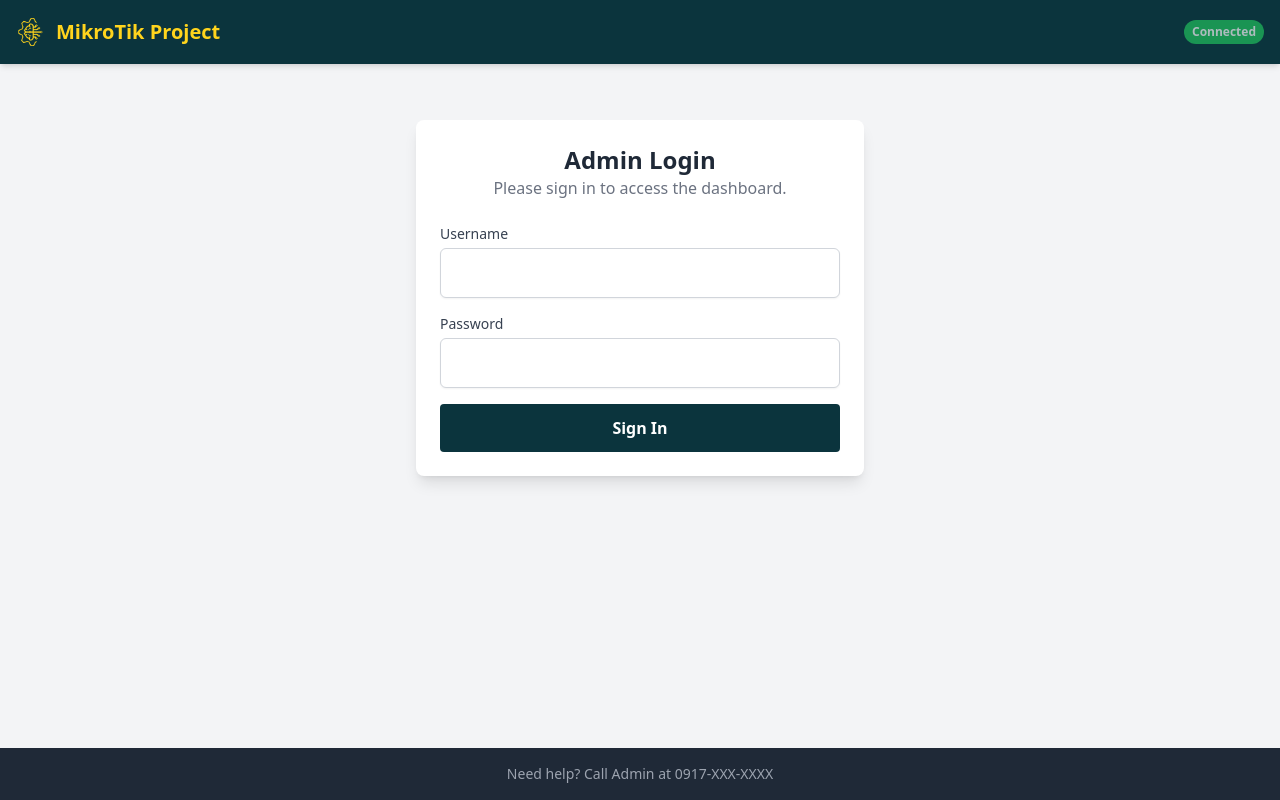
After one commit to jsnb21/mikrotik-project, a Flask app: page /login in a window 1280 px wide. The commit adds this page. Run offline with Flask 3, Linux system fonts and the light colour scheme; data comes from the database, SQL or seed files in the repository; both versions use the stored data as it was after the commit; some libraries are stand-ins or nearby versions.

Commit message:
Authentication & Dashboard Analytics
Authentication & Dashboard Analytics
This update strengthens application security and provides administrators with better visibility into voucher performance through a new authentication layer and enhanced data visualization.

New Features & Updates
Secure Admin Authentication:

Integrated Flask-Login to manage secure administrative sessions.

Implemented a new Admin Model to handle credentials and permissions.

Added dedicated routes for secure Login and Logout functionality.

Administrative Management:

Introduced a Settings Page allowing for the addition of new admins and password management.

Enhanced Data Insights:

Updated the Admin Dashboard with real-time statistics, categorizing vouchers into Active, Expired, and Unused statuses.

UI/UX Refinements:

Modernized the interface with a custom logo integration.

Improved site-wide navigation for a more intuitive administrative workflow.

```diff
--- a/app/__init__.py
+++ b/app/__init__.py
@@ -1,17 +1,21 @@
 from flask import Flask
 from flask_sqlalchemy import SQLAlchemy
+from flask_login import LoginManager
 from config import Config
 
 db = SQLAlchemy()
+login_manager = LoginManager()
+login_manager.login_view = 'main.login'
 
 def create_app(config_class=Config):
     app = Flask(__name__)
     app.config.from_object(config_class)
 
     db.init_app(app)
+    login_manager.init_app(app)
 
     with app.app_context():
-        from .models import Voucher  # Import models so db.create_all() works
+        from .models import Voucher, Admin  # Import models so db.create_all() works
         db.create_all()
 
     # Register Blueprint
--- a/app/models.py
+++ b/app/models.py
@@ -1,7 +1,22 @@
 from . import db
+from flask_login import UserMixin
+from werkzeug.security import generate_password_hash, check_password_hash
 from datetime import datetime, timezone, timedelta
 import secrets
 import string
+
+class Admin(UserMixin, db.Model):
+    __tablename__ = 'admins'
+
+    id = db.Column(db.Integer, primary_key=True)
+    username = db.Column(db.String(64), unique=True, nullable=False)
+    password_hash = db.Column(db.String(256), nullable=False)
+
+    def set_password(self, password):
+        self.password_hash = generate_password_hash(password)
+
+    def check_password(self, password):
+        return check_password_hash(self.password_hash, password)
 
 class Voucher(db.Model):
     __tablename__ = 'vouchers'
--- a/app/routes.py
+++ b/app/routes.py
@@ -1,11 +1,55 @@
 from flask import Blueprint, render_template, request, jsonify, redirect, url_for, flash, session
-from . import db
-from .models import Voucher
+from flask_login import login_user, logout_user, login_required, current_user
+from . import db, login_manager
+from .models import Voucher, Admin
 from .utils import mikrotik_allow_mac
 from datetime import datetime, timezone
 from sqlalchemy import func
+import string
+import secrets
 
 bp = Blueprint('main', __name__)
+
+@login_manager.user_loader
+def load_user(user_id):
+    return Admin.query.get(int(user_id))
+
+def create_default_admin():
+    if not Admin.query.filter_by(username='jsnb').first():
+        temp_password = 'temp_password_123' # Temporary password
+        admin = Admin(username='jsnb')
+        admin.set_password(temp_password)
+        db.session.add(admin)
+        db.session.commit()
+        print(f"Default admin 'jsnb' created with password: {temp_password}")
+
+
+@bp.route('/login', methods=['GET', 'POST'])
+def login():
+    # Ensure default admin exists
+    create_default_admin()
+
+    if current_user.is_authenticated:
+        return redirect(url_for('main.admin_dashboard'))
+
+    if request.method == 'POST':
+        username = request.form.get('username')
+        password = request.form.get('password')
+
+        user = Admin.query.filter_by(username=username).first()
+
+        if user and user.check_password(password):
+            login_user(user)
+            return redirect(url_for('main.admin_dashboard'))
+        else:
+            flash('Invalid username or password', 'error')
+
+    return render_template('login.html')
+
+@bp.route('/logout')
+def logout():
+    logout_user()
+    return redirect(url_for('main.login'))
 
 @bp.route('/')
 def index():
@@ -97,11 +141,27 @@ def api_status(code_or_mac):
 # --- Admin Routes ---
 
 @bp.route('/admin')
+@login_required
 def admin_dashboard():
     # Analytics Logic
+    now = datetime.now(timezone.utc)
+
     total_vouchers = Voucher.query.count()
-    used_vouchers = Voucher.query.filter_by(is_activated=True).count()
-    unused_vouchers = total_vouchers - used_vouchers
+
+    # Active: Activated AND Expires in Future
+    active_vouchers = Voucher.query.filter(
+        Voucher.is_activated == True,
+        Voucher.expires_at > now
+    ).count()
+
+    # Used (Expired): Activated AND Expires in Past
+    used_vouchers = Voucher.query.filter(
+        Voucher.is_activated == True,
+        Voucher.expires_at <= now
+    ).count()
+
+    # Unused: Not Activated
+    unused_vouchers = Voucher.query.filter_by(is_activated=False).count()
 
     # Revenue
     revenue = db.session.query(func.sum(Voucher.price_amount)).filter_by(is_activated=True).scalar() or 0
@@ -109,14 +169,27 @@ def admin_dashboard():
     # Recent Vouchers
     recent_vouchers = Voucher.query.order_by(Voucher.created_at.desc()).limit(20).all()
 
+    # All Admins (for management list)
+    admins = Admin.query.all()
+
     return render_template('admin.html',
                            total=total_vouchers,
+                           active=active_vouchers,
                            used=used_vouchers,
                            unused=unused_vouchers,
                            revenue=revenue,
-                           vouchers=recent_vouchers)
+                           vouchers=recent_vouchers,
+                           admins=admins,
+                           current_user=current_user)
+
+@bp.route('/admin/settings')
+@login_required
+def admin_settings():
+    admins = Admin.query.all()
+    return render_template('admin_settings.html', admins=admins)
 
 @bp.route('/admin/generate', methods=['POST'])
+@login_required
 def generate_vouchers():
     amount = int(request.form.get('amount', 10))
     duration = int(request.form.get('duration', 60))
@@ -137,7 +210,40 @@ def generate_vouchers():
     flash(f"Generated {amount} vouchers.", "success")
     return redirect(url_for('main.admin_dashboard'))
 
+@bp.route('/admin/add-admin', methods=['POST'])
+@login_required
+def add_admin():
+    username = request.form.get('username')
+    if Admin.query.filter_by(username=username).first():
+        flash('Username already exists', 'error')
+        return redirect(url_for('main.admin_settings'))
+
+    # Generate random temp password
+    alphabet = string.ascii_letters + string.digits
+    temp_password = ''.join(secrets.choice(alphabet) for _ in range(8))
+
+    new_admin = Admin(username=username)
+    new_admin.set_password(temp_password)
+    db.session.add(new_admin)
+    db.session.commit()
+
+    flash(f"Admin '{username}' added. Temp Password: {temp_password}", "success")
+    return redirect(url_for('main.admin_settings'))
+
+@bp.route('/admin/change-password', methods=['POST'])
+@login_required
+def change_password():
+    new_password = request.form.get('new_password')
+    if new_password:
+        current_user.set_password(new_password)
+        db.session.commit()
+        flash("Password updated successfully.", "success")
+    else:
+        flash("Password cannot be empty.", "error")
+    return redirect(url_for('main.admin_settings'))
+
 @bp.route('/admin/reset', methods=['POST'])
+@login_required
 def reset_vouchers():
     # Dangerous action: Deletes ALL vouchers
     try:
--- a/app/templates/base.html
+++ b/app/templates/base.html
@@ -4,6 +4,7 @@
     <meta charset="UTF-8">
     <meta name="viewport" content="width=device-width, initial-scale=1.0">
     <title>MikroTik Project</title>
+    <link rel="icon" href="{{ url_for('static', filename='img/logo.png') }}">
     <!-- Tailwind CSS -->
     <script src="https://cdn.tailwindcss.com"></script>
     <!-- Chart.js -->
@@ -12,12 +13,13 @@
 <body class="bg-gray-100 min-h-screen flex flex-col">
 
     <!-- Header -->
-    <header class="bg-[#0b343d] text-white p-4 shadow-md">
+    <header class="bg-[#0b343d] text-[#ffd41d] p-4 shadow-md">
         <div class="container mx-auto flex justify-between items-center">
             <h1 class="text-xl font-bold flex items-center gap-2">
-                <span>📶</span> MikroTik Project
+                <img src="{{ url_for('static', filename='img/logo.png') }}" alt="Logo" class="h-8 w-auto">
+                MikroTik Project
             </h1>
-            <span class="bg-green-500 text-xs font-bold px-2 py-1 rounded-full animate-pulse">Connected</span>
+            <span class="bg-green-500 text-white text-xs font-bold px-2 py-1 rounded-full animate-pulse">Connected</span>
         </div>
     </header>
 
--- /dev/null
+++ b/app/templates/login.html
@@ -0,0 +1,28 @@
+{% extends "base.html" %}
+
+{% block content %}
+<div class="max-w-md mx-auto bg-white rounded-lg shadow-lg p-6 mt-10">
+    <div class="text-center mb-6">
+        <h2 class="text-2xl font-bold text-gray-800">Admin Login</h2>
+        <p class="text-gray-500">Please sign in to access the dashboard.</p>
+    </div>
+
+    <form action="{{ url_for('main.login') }}" method="POST" class="space-y-4">
+        <div>
+            <label for="username" class="block text-sm font-medium text-gray-700">Username</label>
+            <input type="text" name="username" id="username"
+                   class="mt-1 block w-full border-gray-300 rounded-md shadow-sm border p-3" required>
+        </div>
+
+        <div>
+            <label for="password" class="block text-sm font-medium text-gray-700">Password</label>
+            <input type="password" name="password" id="password"
+                   class="mt-1 block w-full border-gray-300 rounded-md shadow-sm border p-3" required>
+        </div>
+
+        <button type="submit" class="w-full bg-[#0b343d] hover:opacity-90 text-white font-bold py-3 px-4 rounded transition duration-200">
+            Sign In
+        </button>
+    </form>
+</div>
+{% endblock %}
--- a/requirements.txt
+++ b/requirements.txt
@@ -1,3 +1,4 @@
 Flask==3.0.0
 Flask-SQLAlchemy==3.1.1
 python-dotenv==1.0.0
+Flask-Login==0.6.3
```
Also changed, not shown: app/templates/admin.html (+31 -13 lines), app/templates/admin_settings.html (added, +41 -0 lines), app/templates/status.html (+2 -5 lines), app/static/img/logo.png (added), instance/pisonet.db.
